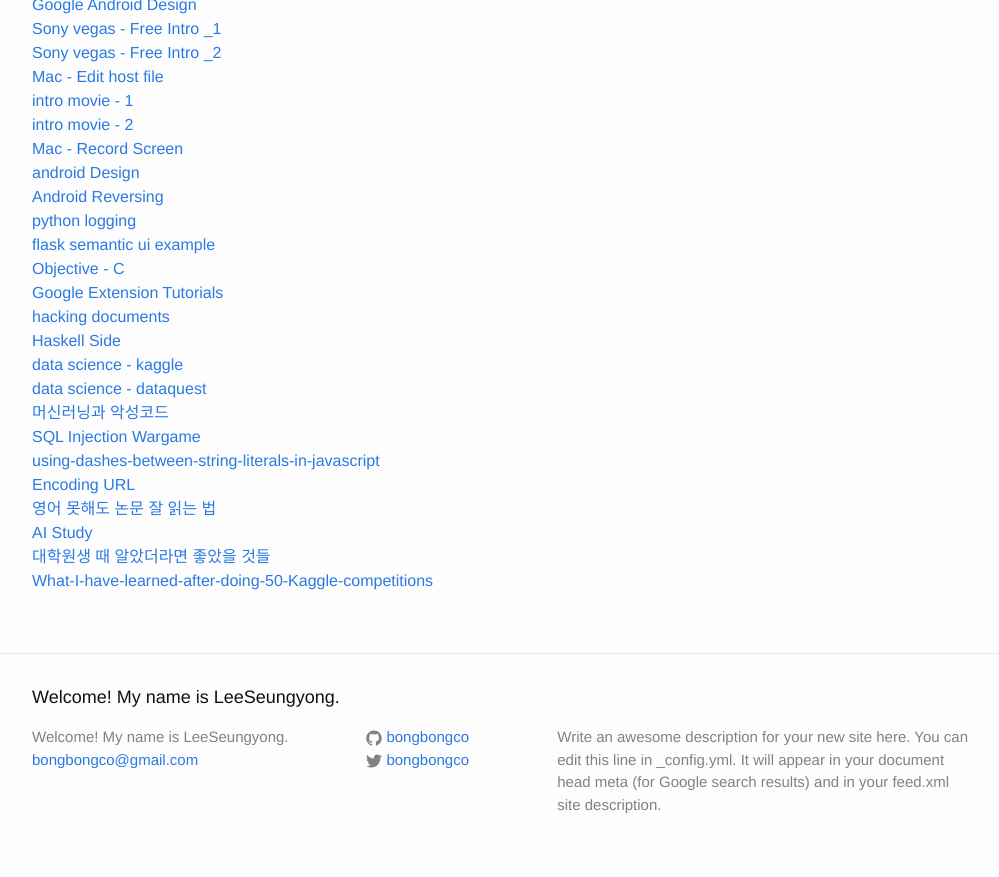
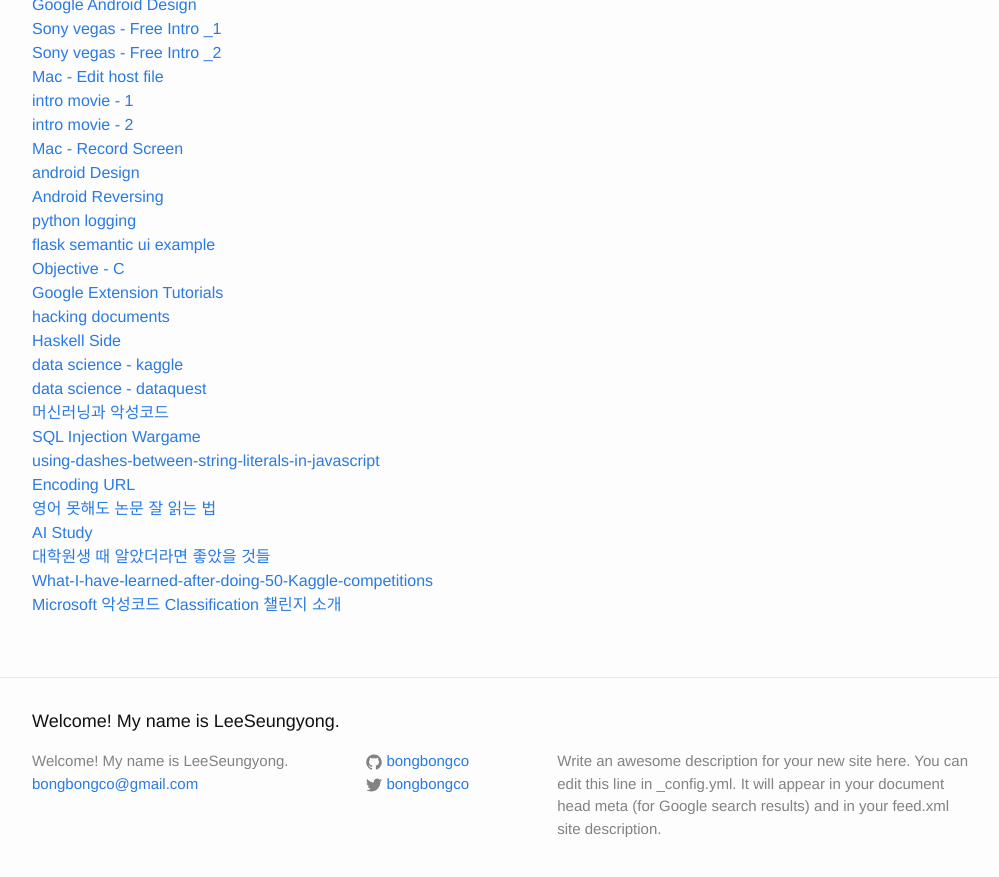
Before and after one commit to LktProgrammer/bongbongco.github.io, a Jekyll site: the page built from _posts/2016-07-22-Website-List.markdown, in a window 1280 px wide and 900 px high, scrolled down 2991 px. Shown: the top 877 px of the window, without its empty margins (138-1137 px from the left). Built offline with Jekyll 4.4.1, drawn with Linux system fonts in a browser that asks for light colours.

Commit message:
Update 2016-07-22-Website-List.markdown

```diff
--- a/_posts/2016-07-22-Website-List.markdown
+++ b/_posts/2016-07-22-Website-List.markdown
@@ -144,3 +144,4 @@ title: 참고할 웹 사이트들.
 [AI Study](http://www.aistudy.co.kr/)
 [대학원생 때 알았더라면 좋았을 것들](http://gradschoolstory.net/)
 [What-I-have-learned-after-doing-50-Kaggle-competitions](http://readme.skplanet.com/wp-content/uploads/%ED%8A%B8%EB%9E%993-6What-I-have-learned-after-doing-50-Kaggle-competitions..pdf)
+[Microsoft 악성코드 Classification 챌린지 소개](http://cpuu.postype.com/post/457828/)
```
